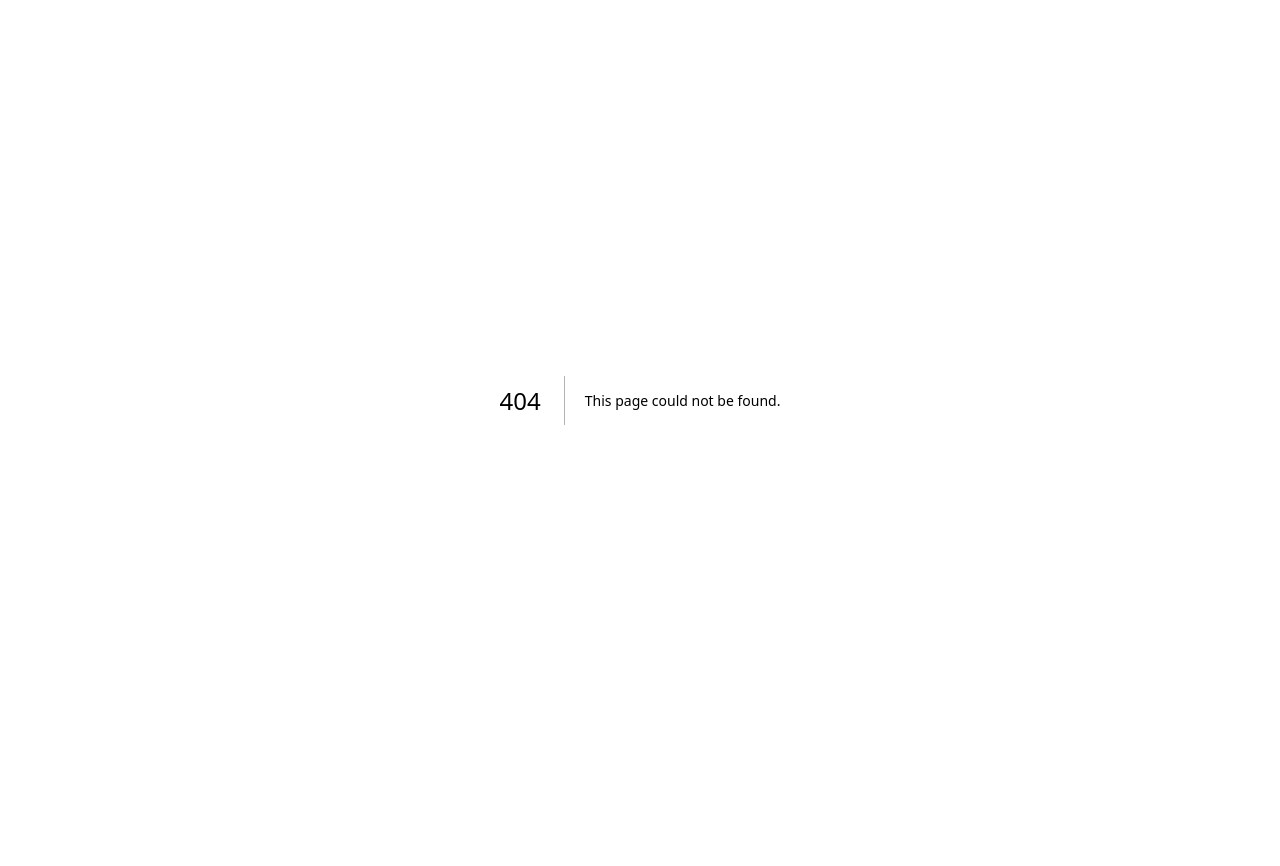
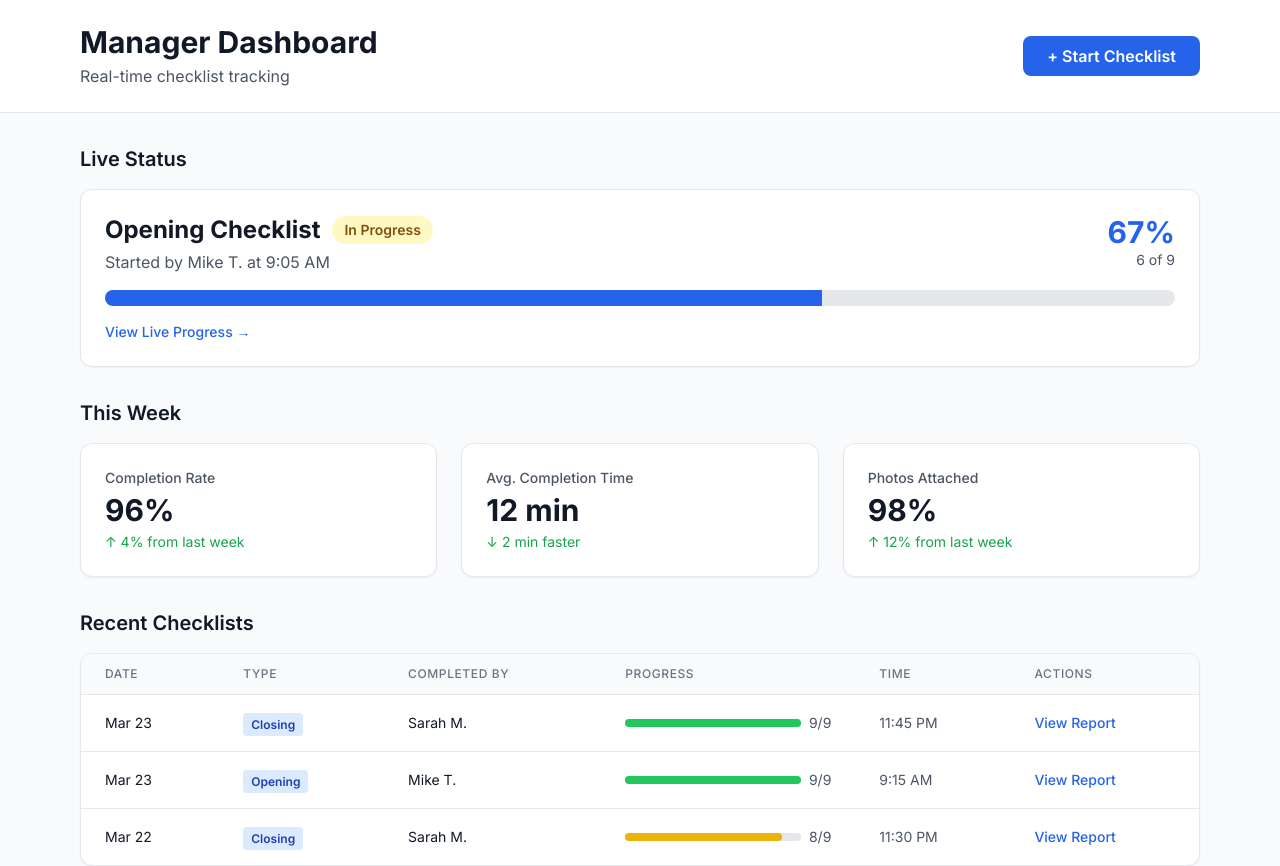
Before and after one commit to withinreachintl-coder/wri-restaurant-ops, a Next.js app: page /dashboard in a window 1280 px wide. Before the commit this address had no page. Shown: the top 866 px of the page. Before the commit the page ends 800 px from the top, so only its background shows below. Built offline with nearby package versions, Linux system fonts and the light colour scheme.

Commit message:
Add manager dashboard

```diff
--- /dev/null
+++ b/app/dashboard/page.tsx
@@ -0,0 +1,241 @@
+'use client'
+
+import { useState } from 'react'
+import Link from 'next/link'
+
+type ChecklistStatus = {
+  type: 'opening' | 'closing'
+  date: string
+  completedBy: string
+  completedAt: string
+  progress: number
+  totalTasks: number
+  completedTasks: number
+}
+
+const MOCK_HISTORY: ChecklistStatus[] = [
+  {
+    type: 'closing',
+    date: '2026-03-23',
+    completedBy: 'Sarah M.',
+    completedAt: '11:45 PM',
+    progress: 100,
+    totalTasks: 9,
+    completedTasks: 9,
+  },
+  {
+    type: 'opening',
+    date: '2026-03-23',
+    completedBy: 'Mike T.',
+    completedAt: '9:15 AM',
+    progress: 100,
+    totalTasks: 9,
+    completedTasks: 9,
+  },
+  {
+    type: 'closing',
+    date: '2026-03-22',
+    completedBy: 'Sarah M.',
+    completedAt: '11:30 PM',
+    progress: 89,
+    totalTasks: 9,
+    completedTasks: 8,
+  },
+]
+
+export default function DashboardPage() {
+  const [currentProgress] = useState({
+    type: 'opening' as 'opening' | 'closing',
+    progress: 67,
+    completedTasks: 6,
+    totalTasks: 9,
+    inProgressBy: 'Mike T.',
+    startedAt: '9:05 AM',
+  })
+
+  return (
+    <main className="min-h-screen bg-gray-50">
+      {/* Header */}
+      <div className="bg-white border-b border-gray-200">
+        <div className="max-w-6xl mx-auto px-4 py-6">
+          <div className="flex items-center justify-between">
+            <div>
+              <h1 className="text-3xl font-bold text-gray-900">Manager Dashboard</h1>
+              <p className="text-gray-600 mt-1">Real-time checklist tracking</p>
+            </div>
+            <div className="flex gap-3">
+              <Link
+                href="/checklist"
+                className="px-6 py-2 bg-blue-600 text-white rounded-lg font-semibold hover:bg-blue-700 transition-colors"
+              >
+                + Start Checklist
+              </Link>
+            </div>
+          </div>
+        </div>
+      </div>
+
+      <div className="max-w-6xl mx-auto px-4 py-8 space-y-8">
+        {/* Current Shift Status */}
+        <section>
+          <h2 className="text-xl font-semibold text-gray-900 mb-4">Live Status</h2>
+
+          <div className="bg-white rounded-xl shadow-sm border border-gray-200 p-6">
+            <div className="flex items-start justify-between mb-4">
+              <div>
+                <div className="flex items-center gap-3">
+                  <h3 className="text-2xl font-bold text-gray-900 capitalize">
+                    {currentProgress.type} Checklist
+                  </h3>
+                  <span className="px-3 py-1 bg-yellow-100 text-yellow-800 text-sm font-semibold rounded-full">
+                    In Progress
+                  </span>
+                </div>
+                <p className="text-gray-600 mt-1">
+                  Started by {currentProgress.inProgressBy} at {currentProgress.startedAt}
+                </p>
+              </div>
+              <div className="text-right">
+                <div className="text-3xl font-bold text-blue-600">
+                  {currentProgress.progress}%
+                </div>
+                <div className="text-sm text-gray-600">
+                  {currentProgress.completedTasks} of {currentProgress.totalTasks}
+                </div>
+              </div>
+            </div>
+
+            <div className="h-4 bg-gray-200 rounded-full overflow-hidden">
+              <div
+                className="h-full bg-blue-600 transition-all duration-500"
+                style={{ width: `${currentProgress.progress}%` }}
+              />
+            </div>
+
+            <div className="mt-4 flex gap-2">
+              <Link
+                href="/checklist"
+                className="text-blue-600 hover:text-blue-700 font-medium text-sm"
+              >
+                View Live Progress →
+              </Link>
+            </div>
+          </div>
+        </section>
+
+        {/* Quick Stats */}
+        <section>
+          <h2 className="text-xl font-semibold text-gray-900 mb-4">This Week</h2>
+
+          <div className="grid md:grid-cols-3 gap-6">
+            <div className="bg-white rounded-xl shadow-sm border border-gray-200 p-6">
+              <div className="text-gray-600 text-sm font-medium mb-1">Completion Rate</div>
+              <div className="text-3xl font-bold text-gray-900">96%</div>
+              <div className="text-sm text-green-600 mt-1">↑ 4% from last week</div>
+            </div>
+
+            <div className="bg-white rounded-xl shadow-sm border border-gray-200 p-6">
+              <div className="text-gray-600 text-sm font-medium mb-1">Avg. Completion Time</div>
+              <div className="text-3xl font-bold text-gray-900">12 min</div>
+              <div className="text-sm text-green-600 mt-1">↓ 2 min faster</div>
+            </div>
+
+            <div className="bg-white rounded-xl shadow-sm border border-gray-200 p-6">
+              <div className="text-gray-600 text-sm font-medium mb-1">Photos Attached</div>
+              <div className="text-3xl font-bold text-gray-900">98%</div>
+              <div className="text-sm text-green-600 mt-1">↑ 12% from last week</div>
+            </div>
+          </div>
+        </section>
+
+        {/* Checklist History */}
+        <section>
+          <h2 className="text-xl font-semibold text-gray-900 mb-4">Recent Checklists</h2>
+
+          <div className="bg-white rounded-xl shadow-sm border border-gray-200 overflow-hidden">
+            <table className="w-full">
+              <thead className="bg-gray-50 border-b border-gray-200">
+                <tr>
+                  <th className="px-6 py-3 text-left text-xs font-medium text-gray-500 uppercase tracking-wider">
+                    Date
+                  </th>
+                  <th className="px-6 py-3 text-left text-xs font-medium text-gray-500 uppercase tracking-wider">
+                    Type
+                  </th>
+                  <th className="px-6 py-3 text-left text-xs font-medium text-gray-500 uppercase tracking-wider">
+                    Completed By
+                  </th>
+                  <th className="px-6 py-3 text-left text-xs font-medium text-gray-500 uppercase tracking-wider">
+                    Progress
+                  </th>
+                  <th className="px-6 py-3 text-left text-xs font-medium text-gray-500 uppercase tracking-wider">
+                    Time
+                  </th>
+                  <th className="px-6 py-3 text-left text-xs font-medium text-gray-500 uppercase tracking-wider">
+                    Actions
+                  </th>
+                </tr>
+              </thead>
+              <tbody className="divide-y divide-gray-200">
+                {MOCK_HISTORY.map((item, idx) => (
+                  <tr key={idx} className="hover:bg-gray-50">
+                    <td className="px-6 py-4 whitespace-nowrap text-sm text-gray-900">
+                      {new Date(item.date).toLocaleDateString('en-US', { month: 'short', day: 'numeric' })}
+                    </td>
+                    <td className="px-6 py-4 whitespace-nowrap">
+                      <span className="px-2 py-1 bg-blue-100 text-blue-800 text-xs font-semibold rounded capitalize">
+                        {item.type}
+                      </span>
+                    </td>
+                    <td className="px-6 py-4 whitespace-nowrap text-sm text-gray-900">
+                      {item.completedBy}
+                    </td>
+                    <td className="px-6 py-4 whitespace-nowrap">
+                      <div className="flex items-center gap-2">
+                        <div className="flex-1 h-2 bg-gray-200 rounded-full w-24">
+                          <div
+                            className={`h-full rounded-full ${
+                              item.progress === 100 ? 'bg-green-500' : 'bg-yellow-500'
+                            }`}
+                            style={{ width: `${item.progress}%` }}
+                          />
+                        </div>
+                        <span className="text-sm text-gray-600">
+                          {item.completedTasks}/{item.totalTasks}
+                        </span>
+                      </div>
+                    </td>
+                    <td className="px-6 py-4 whitespace-nowrap text-sm text-gray-600">
+                      {item.completedAt}
+                    </td>
+                    <td className="px-6 py-4 whitespace-nowrap text-sm">
+                      <button className="text-blue-600 hover:text-blue-700 font-medium">
+                        View Report
+                      </button>
+                    </td>
+                  </tr>
+                ))}
+              </tbody>
+            </table>
+          </div>
+        </section>
+
+        {/* Tips */}
+        <section>
+          <div className="bg-blue-50 border border-blue-200 rounded-xl p-6">
+            <div className="flex gap-4">
+              <div className="text-3xl">💡</div>
+              <div>
+                <h3 className="font-semibold text-gray-900 mb-1">Pro Tip</h3>
+                <p className="text-gray-700 text-sm">
+                  Share the checklist link with your team via text or print a QR code.
+                  They can complete it without creating an account — just open and go.
+                </p>
+              </div>
+            </div>
+          </div>
+        </section>
+      </div>
+    </main>
+  )
+}
```
